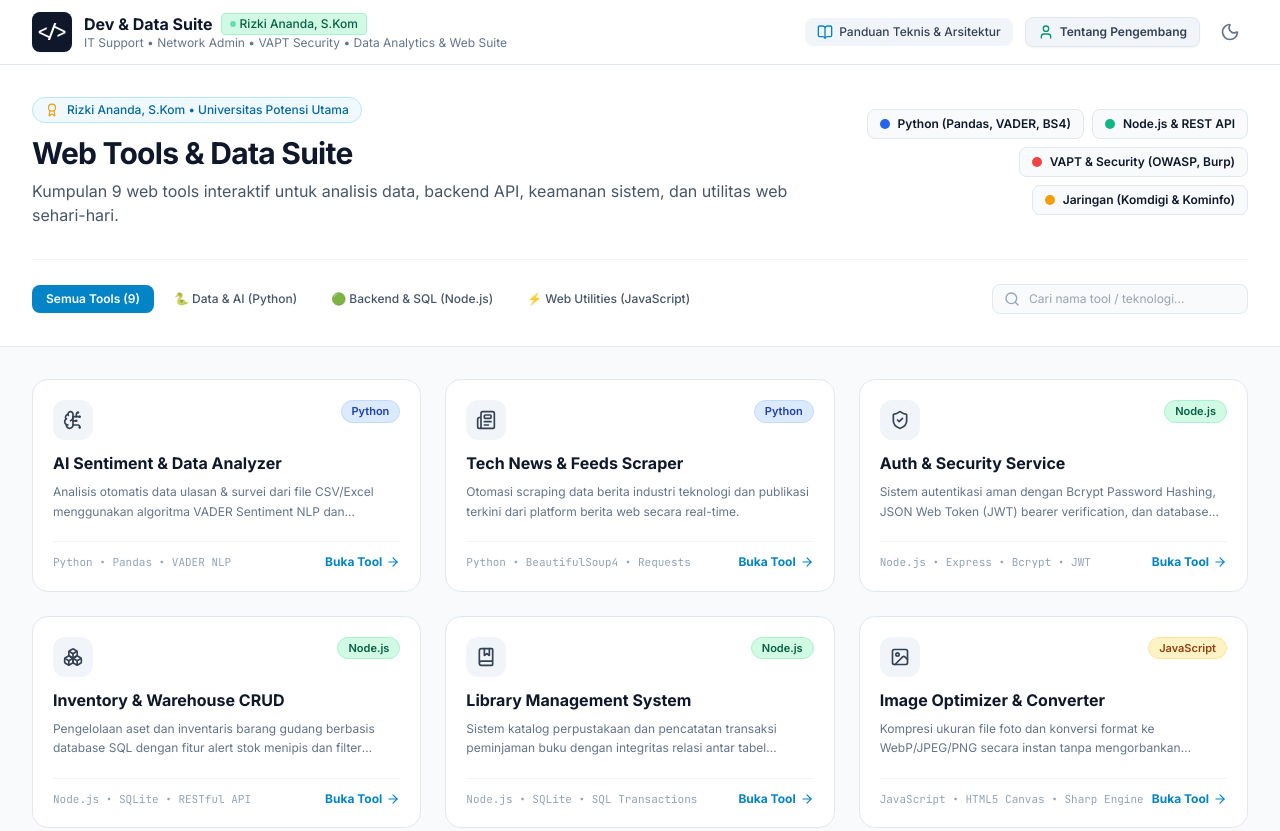
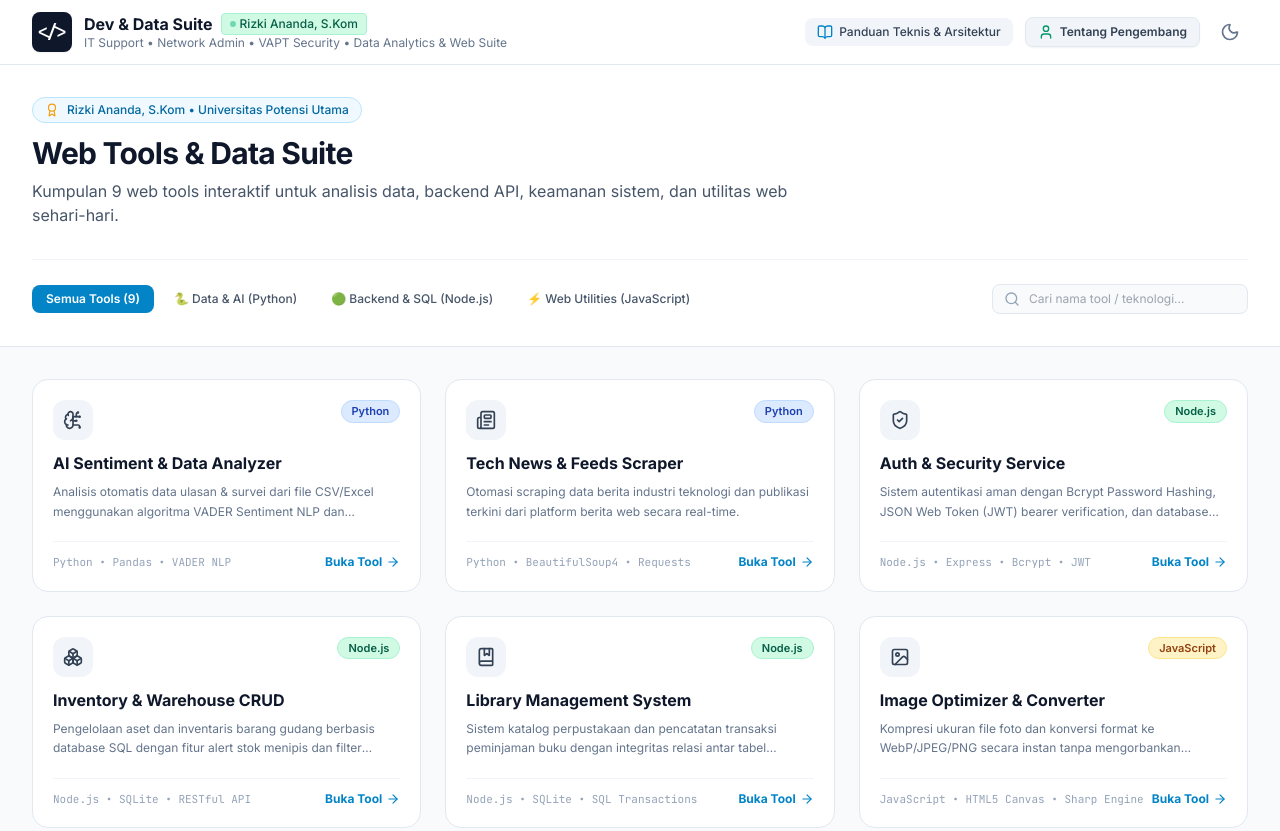
Before and after one commit to InfiniteNull/InfiniteNull.github.io, a plain HTML site: page index.html in a window 1280 px wide. Shown: the top 831 px of the page. Drawn offline with nearby package versions, Linux system fonts and the light colour scheme.

Commit message:
style: remove tech stack hero pills and refine bio wording

```diff
--- a/index.html
+++ b/index.html
@@ -115,25 +115,7 @@
           </p>
         </div>
 
-        <!-- Tech Stack Pill Highlights -->
-        <div class="flex flex-wrap gap-2 lg:max-w-sm lg:justify-end">
-          <div class="px-3 py-1.5 rounded-lg bg-slate-50 dark:bg-slate-800 border border-slate-200 dark:border-slate-700 flex items-center gap-2 text-xs font-semibold">
-            <span class="w-2.5 h-2.5 rounded-full bg-blue-600"></span>
-            <span>Python (Pandas, VADER, BS4)</span>
-          </div>
-          <div class="px-3 py-1.5 rounded-lg bg-slate-50 dark:bg-slate-800 border border-slate-200 dark:border-slate-700 flex items-center gap-2 text-xs font-semibold">
-            <span class="w-2.5 h-2.5 rounded-full bg-emerald-500"></span>
-            <span>Node.js & REST API</span>
-          </div>
-          <div class="px-3 py-1.5 rounded-lg bg-slate-50 dark:bg-slate-800 border border-slate-200 dark:border-slate-700 flex items-center gap-2 text-xs font-semibold">
-            <span class="w-2.5 h-2.5 rounded-full bg-red-500"></span>
-            <span>VAPT & Security (OWASP, Burp)</span>
-          </div>
-          <div class="px-3 py-1.5 rounded-lg bg-slate-50 dark:bg-slate-800 border border-slate-200 dark:border-slate-700 flex items-center gap-2 text-xs font-semibold">
-            <span class="w-2.5 h-2.5 rounded-full bg-amber-500"></span>
-            <span>Jaringan (Komdigi & Kominfo)</span>
-          </div>
-        </div>
+
 
       </div>
 
@@ -295,7 +277,7 @@
             <span>Profil</span>
           </div>
           <p class="text-xs text-slate-600 dark:text-slate-400 leading-relaxed">
-            Lulusan <strong>S1 Informatika (S.Kom) dari Universitas Potensi Utama</strong> yang merupakan seorang Praktisi IT serba bisa dengan spesialisasi di bidang <strong>IT Support, Administrasi Jaringan, Keamanan Sistem (VAPT), serta Analisis Data & Rekayasa Web</strong>. Berpengalaman nyata dalam deployment infrastruktur server, protokol streaming, peremajaan PC perbankan, dan implementasi machine learning.
+            Lulusan <strong>S1 Informatika (S.Kom) dari Universitas Potensi Utama</strong> dengan spesialisasi di bidang <strong>IT Support, Administrasi Jaringan, Keamanan Sistem (VAPT), serta Analisis Data & Rekayasa Web</strong>. Berpengalaman teknis dalam deployment infrastruktur server, protokol streaming, peremajaan PC perbankan, dan implementasi machine learning.
           </p>
         </div>
 
```
Also changed, not shown: PANDUAN_WAWANCARA.md (+1 -1 lines).
